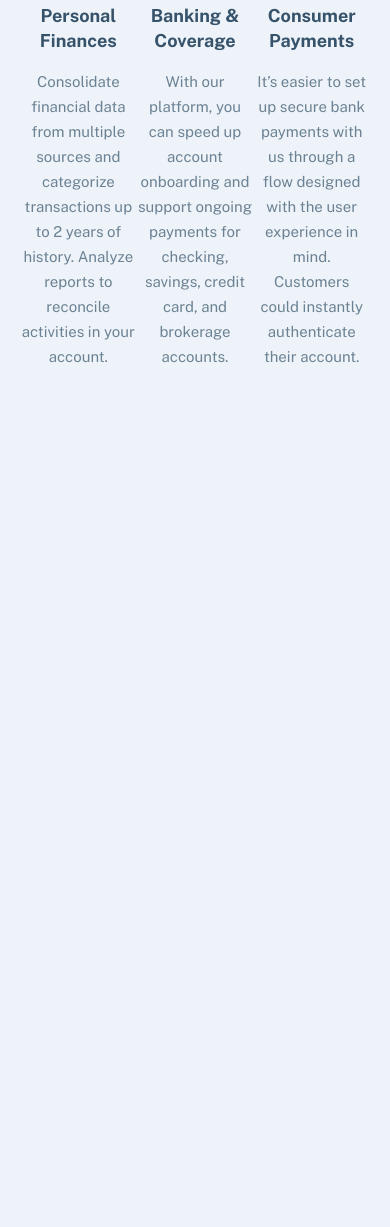
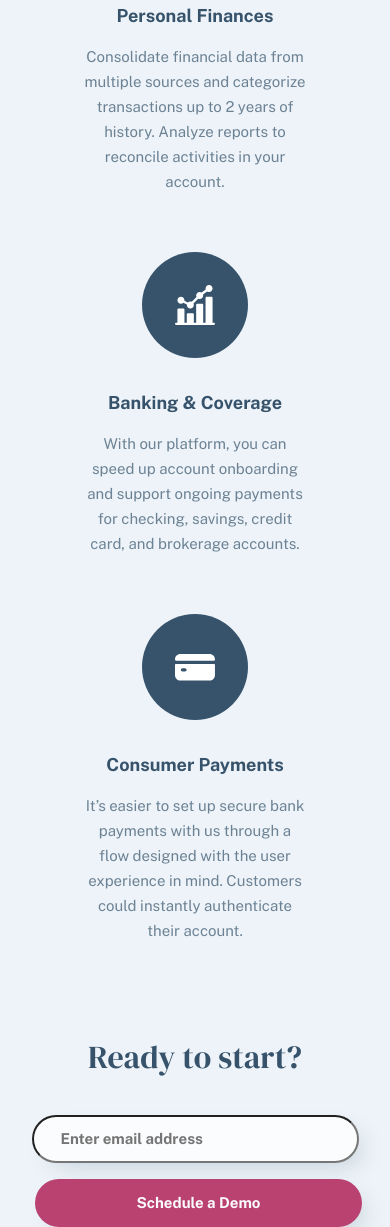
Before and after one commit to ismailovquvonchbek/2_oy_imtihon, a plain HTML site: page index.html in a window 390 px wide. Shown: the part 3108-4335 px from the top of the page. Before the commit the page ends 3477 px from the top, so only its background shows below. Drawn offline with Linux system fonts and the light colour scheme.

Commit message:
imtihon_commit3

```diff
--- a/index.html
+++ b/index.html
@@ -243,7 +243,8 @@
                         <img src="./img/ready-icon2.svg" alt="icon" width="106" height="106">
                         <h5 class="ready__heading">Banking & Coverage</h5>
                         <p class="ready__text">
-                            With our platform, you can speed up account onboarding and support ongoing payments for checking, savings, credit card, and brokerage accounts.
+                            With our platform, you can speed up account onboarding and support ongoing payments for
+                            checking, savings, credit card, and brokerage accounts.
                         </p>
                     </li>
 
@@ -251,10 +252,23 @@
                         <img src="./img/ready-icon.svg" alt="icon" width="106" height="106">
                         <h5 class="ready__heading">Consumer Payments</h5>
                         <p class="ready__text">
-                            It’s easier to set up secure bank payments with us through a flow designed with the user experience in mind. Customers could instantly authenticate their account.
+                            It’s easier to set up secure bank payments with us through a flow designed with the user
+                            experience in mind. Customers could instantly authenticate their account.
                         </p>
                     </li>
                 </ul>
+            </div>
+        </section>
+
+        <section class="start">
+            <div class="container">
+                <h6 class="start__heading">Ready to start?</h6>
+                <div class="ready__info">
+                    <form action="https://echo.htmlacademy.ru">
+                        <input class="start__input" type="email" placeholder="Enter email address">
+                        <button class="start__btn" type="submit">Schedule a Demo</button>
+                    </form>
+                </div>
             </div>
         </section>
 
--- a/scss/all-blocks/_all-blocks.scss
+++ b/scss/all-blocks/_all-blocks.scss
@@ -5,3 +5,4 @@
 @import "./about";
 @import "./simple";
 @import "./ready";
+@import "./start";
--- a/scss/all-blocks/_ready.scss
+++ b/scss/all-blocks/_ready.scss
@@ -41,3 +41,12 @@
         width: 100%;
     }
 }
+
+
+@media only screen and (max-width: 660px) {
+    .ready__list {
+        flex-direction: column;
+        align-items: center;
+        gap: 58px;
+    }
+}
--- /dev/null
+++ b/scss/all-blocks/_start.scss
@@ -0,0 +1,75 @@
+.start .container {
+    display: flex;
+    align-items: center;
+    justify-content: space-between;
+    margin-top: 96px;
+    margin-bottom: 10px;
+}
+
+.start__heading {
+    max-width: 445px;
+    width: 100%;
+    color: #36536B;
+    font-family: "DM Serif Display";
+    font-size: 48px;
+    font-weight: 400;
+    line-height: 56px;
+}
+
+.start__input {
+    @include input;
+}
+
+.start__btn {
+    @include btn;
+    position: absolute;
+    margin-left: -170px;
+    z-index: 10;
+}
+
+
+@media only screen and (max-width: 822px) {
+    .start .container {
+        flex-direction: column;
+        text-align: center;
+    }
+
+    .start__heading {
+        margin-bottom: 40px;
+    }
+}
+
+
+@media only screen and (max-width: 457px) {
+    .start__heading {
+        max-width: 328px;
+        width: 100%;
+        color: #36536B;
+        text-align: center;
+        font-family: "DM Serif Display";
+        font-size: 32px;
+        font-style: normal;
+        font-weight: 400;
+        line-height: 36px;
+    }
+
+    .start__input {
+        width: 327px;
+        height: 48px;
+        border-radius: 24px;
+        background: #FBFCFE;
+        box-shadow: 10px 10px 25px -10px rgba(54, 83, 107, 0.25);
+        display: block;
+        margin-bottom: 16px;
+    }
+
+
+    .start__btn {
+        width: 327px;
+        height: 48px;
+        border-radius: 24px;
+        background: #BA4270;
+        display: inline-block;
+        margin-left: -160px;
+    }
+}
```
Also changed, not shown: style/main.min.css, 1 other file.
